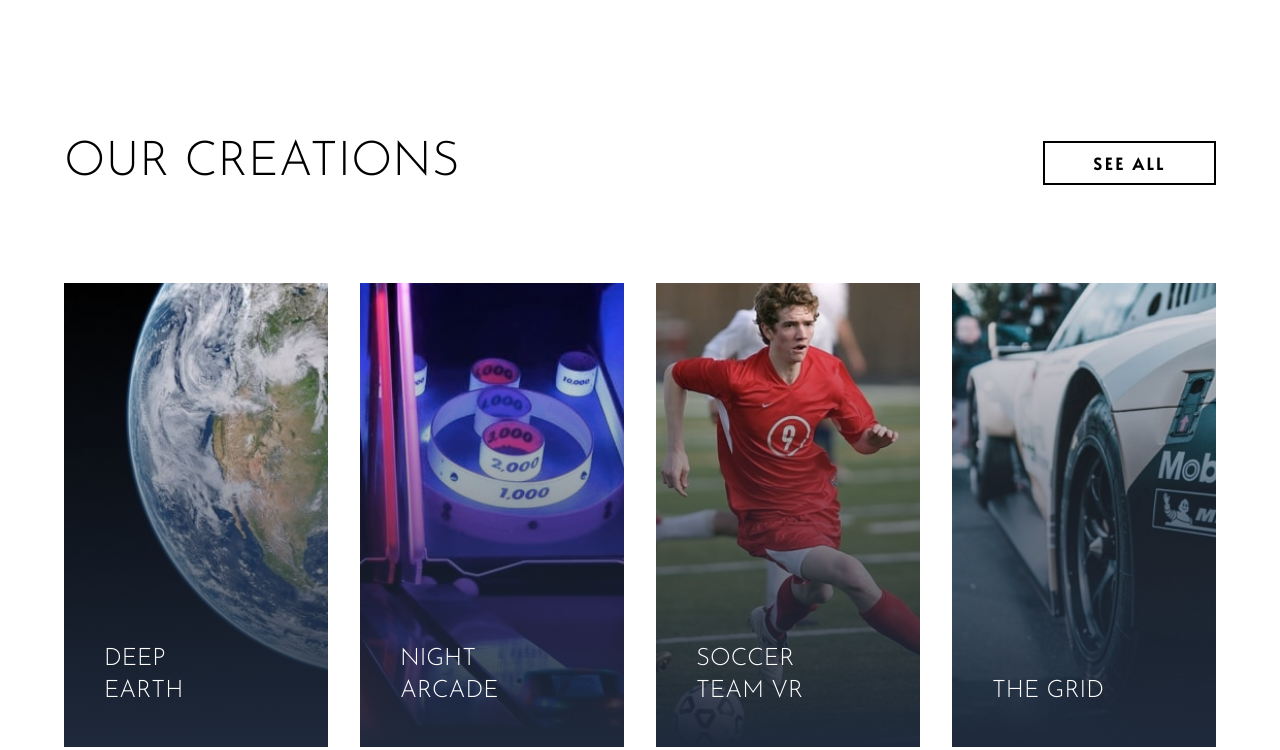
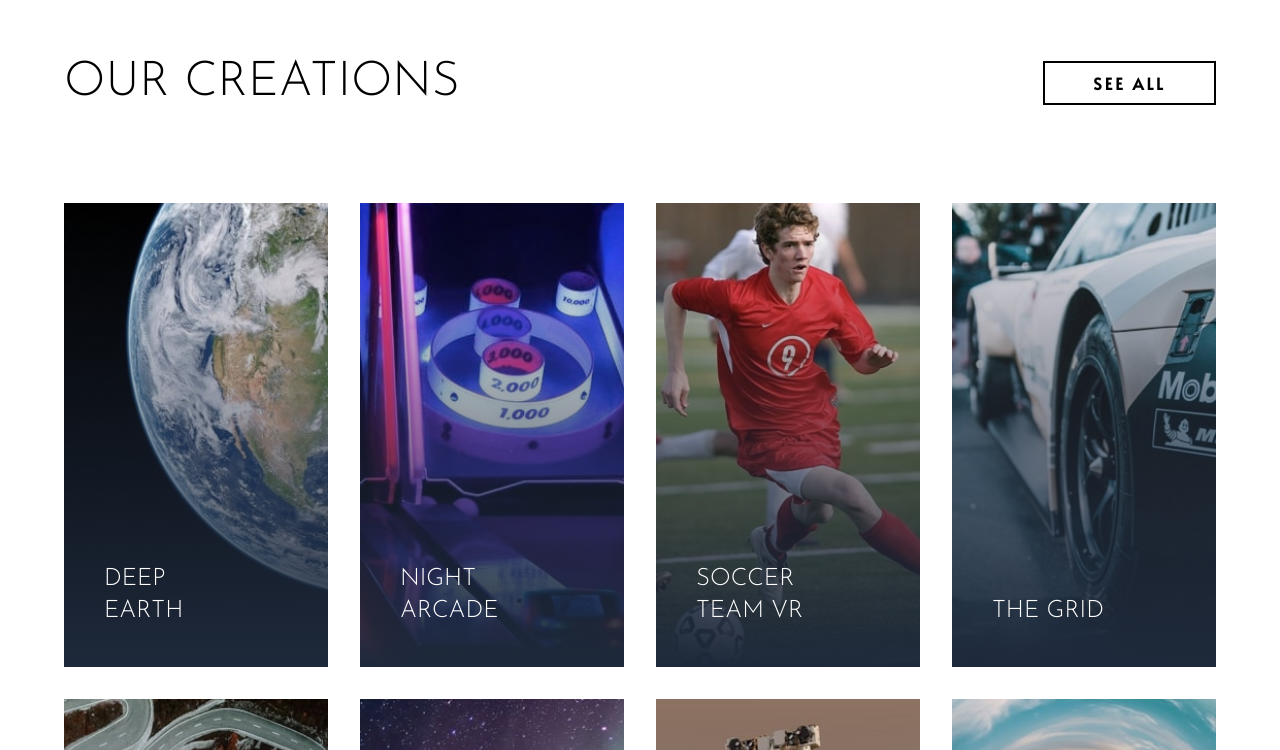
Before and after one commit to Sylverkenz/loopstudios, a website: page index.html in a window 1280 px wide. Shown: the part 1417-2167 px from the top of the page. Drawn offline with nearby package versions, Linux system fonts and the light colour scheme; files that its build step writes are made by us from their sources.

Commit message:
Update index.html

```diff
--- a/index.html
+++ b/index.html
@@ -100,7 +100,7 @@
           </div>
         </div>
       </section>
-      <section class="creation py-32 px-4 xl:px-[13.5rem] lg:px-16">
+      <section class="creation py-32 sm:pt-12 px-4 xl:px-[13.5rem] lg:px-16">
         <div
           class="title flex justify-center md:justify-between items-center mb-24"
         >
```
